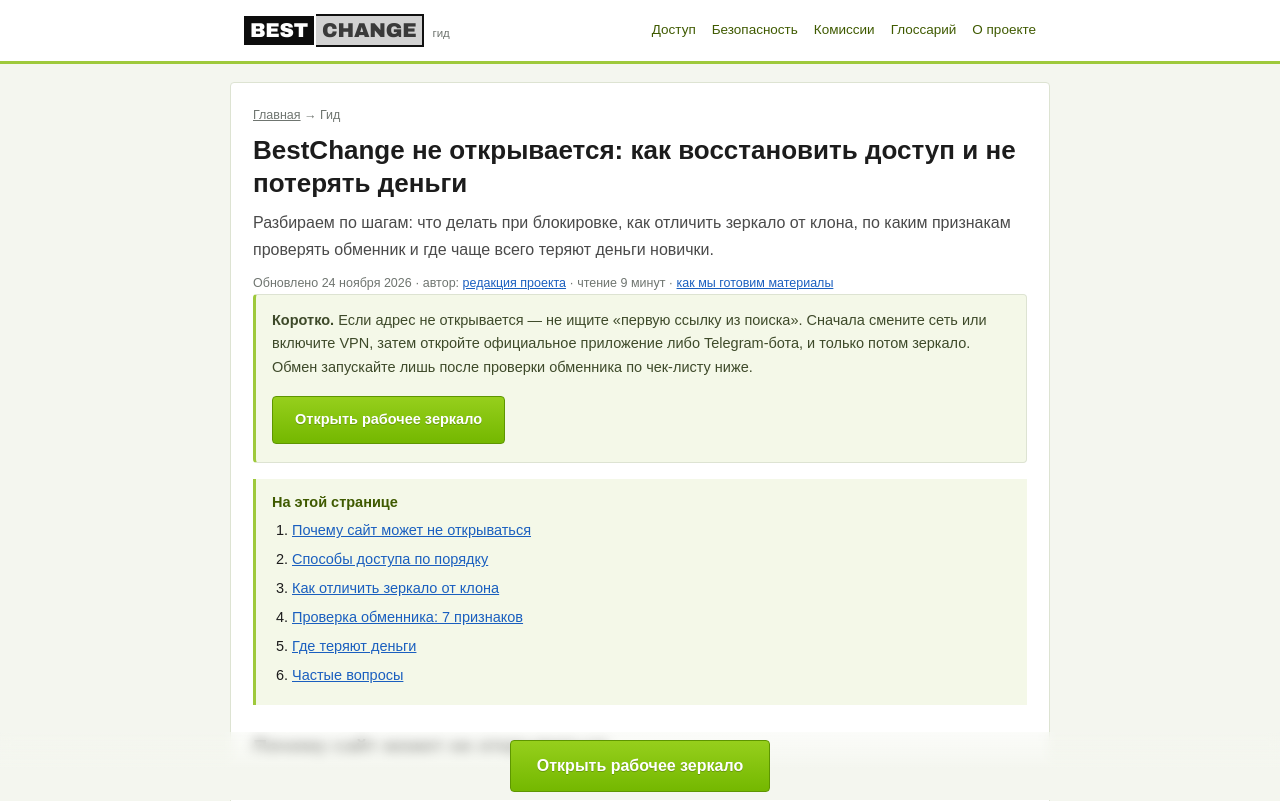
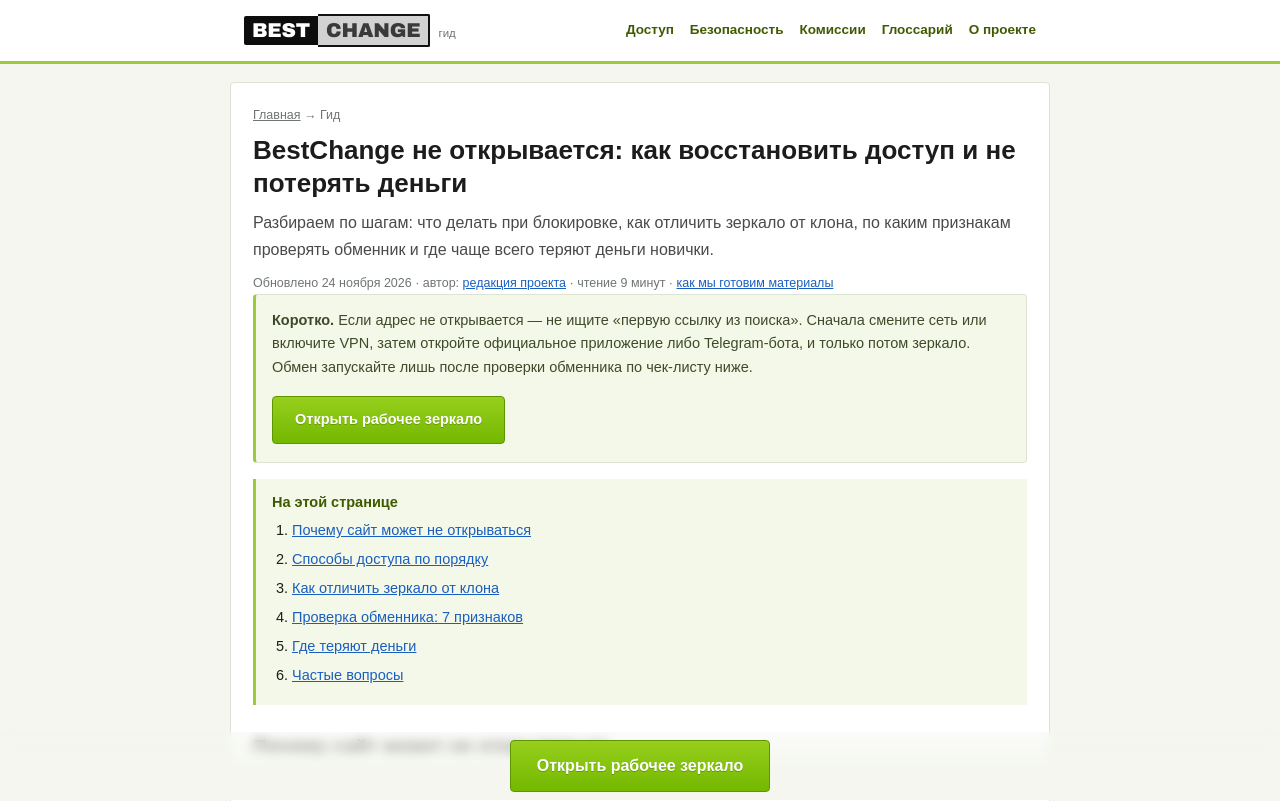
Before and after one commit to bestchange-ru/bestchange-ru.github.io, a plain HTML site: page index.html in a window 1280 px wide. Shown: the top 801 px of the page. Drawn offline with Linux system fonts and the light colour scheme.

Commit message:
style: logo spacing, nav weight

```diff
--- a/style.css
+++ b/style.css
@@ -61,18 +61,20 @@ header.site .wrap {
 .brand b {
   background: #0d0d0d;
   color: #fff;
-  padding: 4px 6px 5px;
+  padding: 4px 8px 5px;
   font-weight: 900;
+  border-radius: 2px 0 0 2px;
 }
 
 .brand i {
   background: #d2d2d2;
   color: #3a3a3a;
-  padding: 4px 6px 5px;
+  padding: 4px 8px 5px;
   border: 2px solid #111;
   border-left: 0;
+  border-radius: 0 2px 2px 0;
   font-style: normal;
-  margin-left: 2px;
+  margin-left: 0;
 }
 
 .brand span.tail {
@@ -90,7 +92,7 @@ nav.top {
   font-size: 13.5px;
 }
 
-nav.top a { color: var(--olive); text-decoration: none; }
+nav.top a { color: var(--olive); text-decoration: none; font-weight: 700; }
 nav.top a:hover { text-decoration: underline; }
 nav.top a[aria-current="page"] { font-weight: 700; text-decoration: underline; }
 
```
